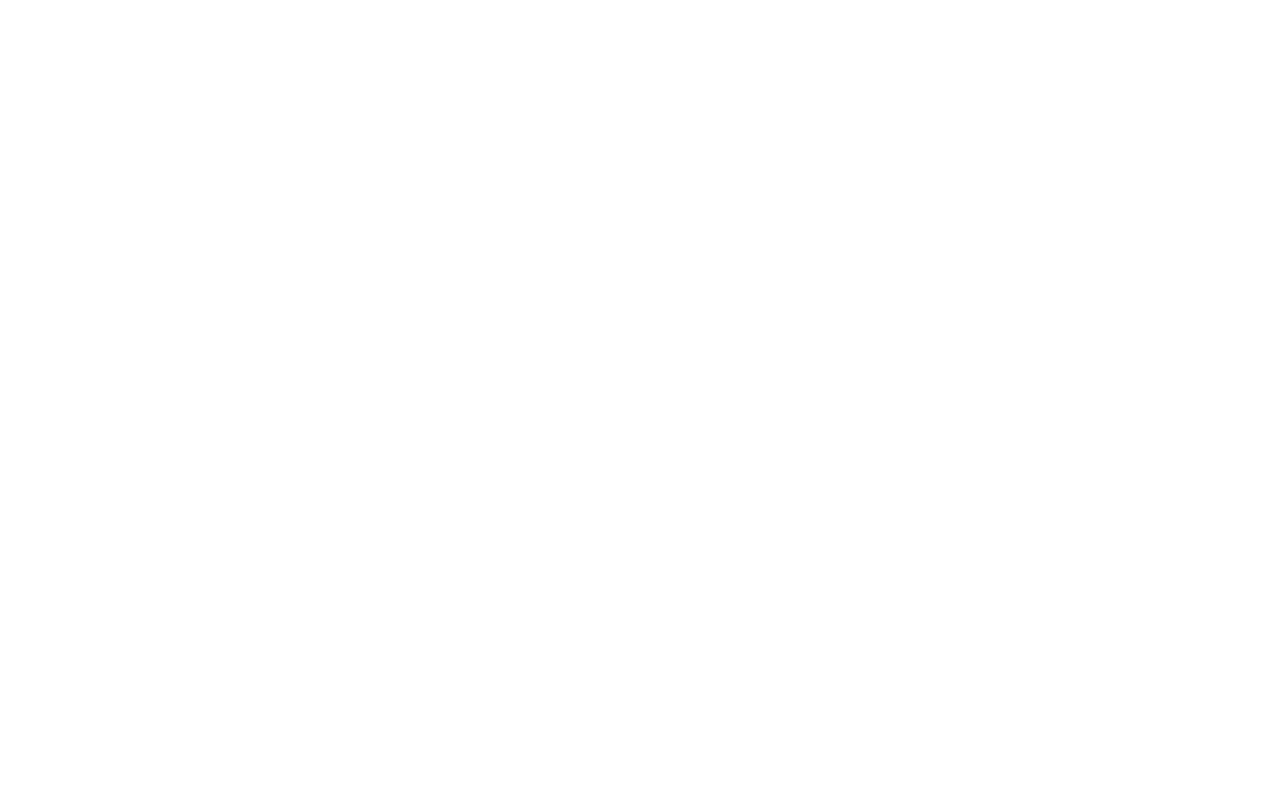
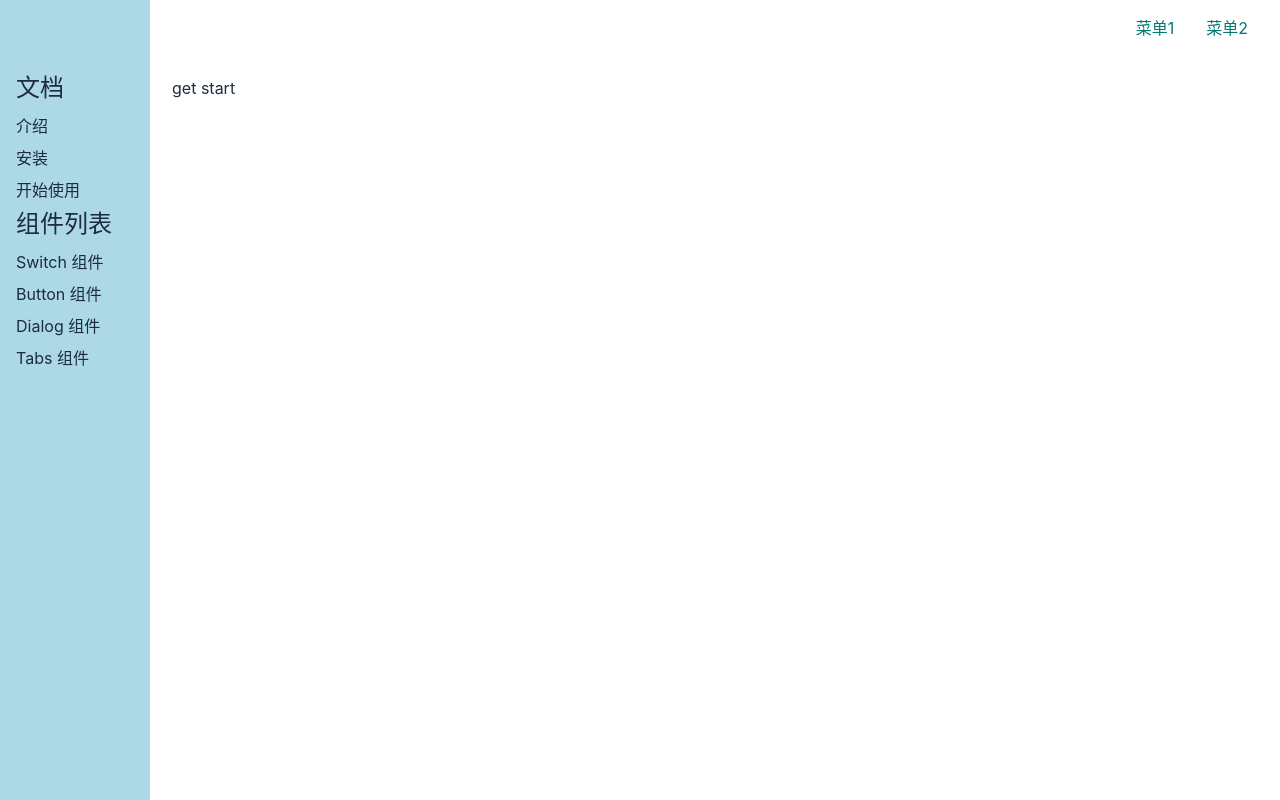
Before and after one commit to LarryZhaoSSS/vue3-ui-parts, a Vue app: page /#/doc/get_started in a window 1280 px wide. Before the commit this address had no page. Built offline with nearby package versions, Linux system fonts and the light colour scheme.

Commit message:
add routers

```diff
--- a/src/views/Doc.vue
+++ b/src/views/Doc.vue
@@ -3,6 +3,18 @@
     <Topnav toggleMenuButtonVisible class="nav" />
     <div class="content">
       <aside v-if="menuVisible">
+        <h2>文档</h2>
+        <ol>
+          <li>
+            <router-link to="/doc/intro">介绍</router-link>
+          </li>
+          <li>
+            <router-link to="/doc/install">安装</router-link>
+          </li>
+          <li>
+            <router-link to="/doc/get_started">开始使用</router-link>
+          </li>
+        </ol>
         <h2>组件列表</h2>
         <ol>
           <li>
@@ -27,19 +39,16 @@
 </template>
 
 <script lang="ts">
-import Topnav from "../components/Topnav.vue";
-import {
-  inject,
-  Ref
-} from "vue";
+import Topnav from '../components/Topnav.vue';
+import { inject, Ref } from 'vue';
 export default {
   components: {
-    Topnav
+    Topnav,
   },
   setup() {
-    const menuVisible = inject < Ref < boolean >> ("menuVisible"); // get
+    const menuVisible = inject<Ref<boolean>>('menuVisible'); // get
     return {
-      menuVisible
+      menuVisible,
     };
   },
 };
@@ -51,11 +60,11 @@
   flex-direction: column;
   height: 100vh;
 
-  >.nav {
+  > .nav {
     flex-shrink: 0;
   }
 
-  >.content {
+  > .content {
     flex-grow: 1;
     padding-top: 60px;
     padding-left: 156px;
@@ -69,11 +78,11 @@
 .content {
   display: flex;
 
-  >aside {
+  > aside {
     flex-shrink: 0;
   }
 
-  >main {
+  > main {
     flex-grow: 1;
     padding: 16px;
     background: white;
@@ -90,12 +99,12 @@
   padding-top: 70px;
   height: 100%;
 
-  >h2 {
+  > h2 {
     margin-bottom: 4px;
   }
 
-  >ol {
-    >li {
+  > ol {
+    > li {
       padding: 4px 0;
     }
   }
--- /dev/null
+++ b/src/views/GetStart.vue
@@ -0,0 +1,21 @@
+<template>
+  <div>
+    get start
+  </div>
+</template>
+
+<script lang="ts">
+import { defineComponent } from 'vue'
+
+export default defineComponent({
+  setup () {
+
+
+    return {}
+  }
+})
+</script>
+
+<style scoped>
+
+</style>
--- /dev/null
+++ b/src/views/Install.vue
@@ -0,0 +1,21 @@
+<template>
+  <div>
+    Install
+  </div>
+</template>
+
+<script lang="ts">
+import { defineComponent } from 'vue'
+
+export default defineComponent({
+  setup () {
+
+
+    return {}
+  }
+})
+</script>
+
+<style scoped>
+
+</style>
--- /dev/null
+++ b/src/views/Intro.vue
@@ -0,0 +1,21 @@
+<template>
+  <div>
+    Intro
+  </div>
+</template>
+
+<script lang="ts">
+import { defineComponent } from 'vue'
+
+export default defineComponent({
+  setup () {
+
+
+    return {}
+  }
+})
+</script>
+
+<style scoped>
+
+</style>
```
Also changed, not shown: src/router.ts (+20 -4 lines). Lines whose indentation alone changed are shown as unchanged.
